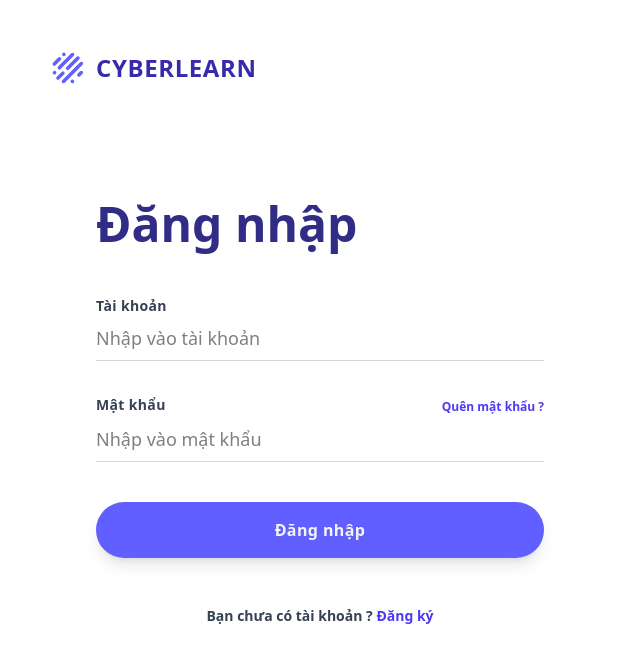
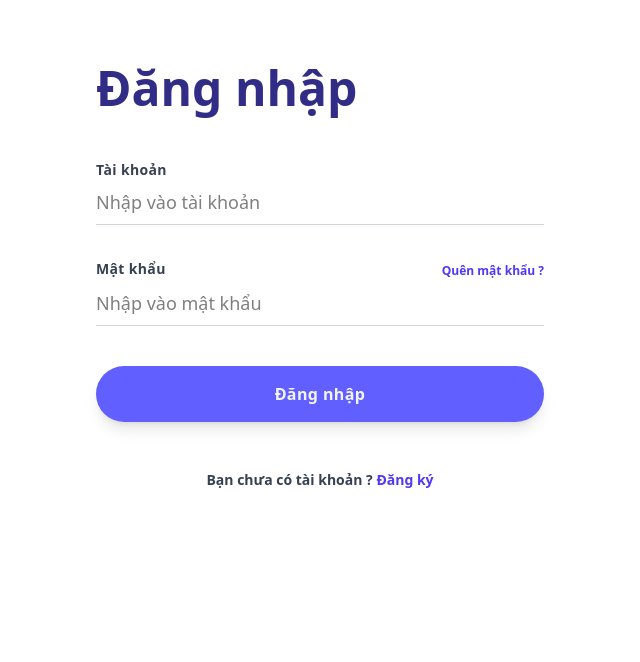
Before and after one commit to kientrdoan/Frontend_BookTicket, a React (Vite) app: page /login in a window 1280 px wide. Shown: the top 662 px of the page, without its empty margins (0-640 px from the left). Built offline with nearby package versions, Linux system fonts and the light colour scheme.

Commit message:
update UI login

```diff
--- a/src/components/RSlick/MultipleRowSlick.jsx
+++ b/src/components/RSlick/MultipleRowSlick.jsx
@@ -4,7 +4,10 @@ import styleSlick from "./MultipleRowSlick.module.css";
 import Film from "../film/Film";
 import Film_Flip from "../Film/Film_Flip";
 import { useDispatch, useSelector } from "react-redux";
-import { SET_FILM_DANG_CHIEU, SET_FILM_SAP_CHIEU } from "../../redux/actions/types/QuanLyPhimType";
+import {
+  SET_FILM_DANG_CHIEU,
+  SET_FILM_SAP_CHIEU,
+} from "../../redux/actions/types/QuanLyPhimType";
 
 function SampleNextArrow(props) {
   const { className, style, onClick } = props;
@@ -29,17 +32,18 @@ function SamplePrevArrow(props) {
 }
 
 const MultipleRowSlick = (props) => {
-  const dispatch = useDispatch()
-  const {dangChieu,sapChieu} = useSelector(state => state.QuanLyPhimReducer);
+  const dispatch = useDispatch();
+  const { dangChieu, sapChieu } = useSelector(
+    (state) => state.QuanLyPhimReducer
+  );
 
-  let activeClassDC = dangChieu===true ? 'active_Film' : 'none_active_Film';
-  let activeClassSC = sapChieu === true ? 'active_Film' : 'none_active_Film';
-
+  let activeClassDC = dangChieu === true ? "active_Film" : "none_active_Film";
+  let activeClassSC = sapChieu === true ? "active_Film" : "none_active_Film";
 
   const renderFilms = () => {
     return props.arrFilm.slice(0, 12).map((item, index) => {
       return (
-        <div className="mt-2" key={index}>
+        <div className='mt-2' key={index}>
           <Film_Flip phim={item}></Film_Flip>
         </div>
       );
@@ -62,6 +66,7 @@ const MultipleRowSlick = (props) => {
 
   return (
     <div>
+      <div className="flex justify-center">
         <button
           className={`${styleSlick[activeClassDC]} px-8 py-3 font-semibold rounded bg-gray-800 text-white mr-2`}
           onClick={() => {
@@ -81,6 +86,8 @@ const MultipleRowSlick = (props) => {
         >
           PHIM SẮP CHIẾU
         </button>
+      </div>
+
       <Slider {...settings}>{renderFilms()}</Slider>
     </div>
   );
--- a/src/pages/Login.jsx
+++ b/src/pages/Login.jsx
@@ -32,44 +32,6 @@ export default function Login(props) {
       onSubmit={formik.handleSubmit}
       className='lg:w-1/2 xl:max-w-screen-sm'
     >
-      <div className='py-12 bg-indigo-100 lg:bg-white flex justify-center lg:justify-start lg:px-12'>
-        <div className='cursor-pointer flex items-center'>
-          <div>
-            <svg
-              className='w-10 text-indigo-500'
-              xmlns='http://www.w3.org/2000/svg'
-              xmlnsXlink='http://www.w3.org/1999/xlink'
-              version='1.1'
-              id='Layer_1'
-              x='0px'
-              y='0px'
-              viewBox='0 0 225 225'
-              style={{ enableBackground: "new 0 0 225 225" }}
-              xmlSpace='preserve'
-            >
-              <style
-                type='text/css'
-                dangerouslySetInnerHTML={{
-                  __html:
-                    "\n                                    .st0{fill:none;stroke:currentColor;stroke-width:20;stroke-linecap:round;stroke-miterlimit:3;}\n                                ",
-                }}
-              />
-              <g transform='matrix( 1, 0, 0, 1, 0,0) '>
-                <g>
-                  <path
-                    id='Layer0_0_1_STROKES'
-                    className='st0'
-                    d='M173.8,151.5l13.6-13.6 M35.4,89.9l29.1-29 M89.4,34.9v1 M137.4,187.9l-0.6-0.4     M36.6,138.7l0.2-0.2 M56.1,169.1l27.7-27.6 M63.8,111.5l74.3-74.4 M87.1,188.1L187.6,87.6 M110.8,114.5l57.8-57.8'
-                  />
-                </g>
-              </g>
-            </svg>
-          </div>
-          <div className='text-2xl text-indigo-800 tracking-wide ml-2 font-semibold'>
-            CYBERLEARN
-          </div>
-        </div>
-      </div>
       <div className='mt-10 px-12 sm:px-24 md:px-48 lg:px-12 lg:mt-16 xl:px-24 xl:max-w-2xl'>
         <h2
           className='text-center text-4xl text-indigo-900 font-display font-semibold lg:text-left xl:text-5xl
```
Lines whose indentation alone changed are shown as unchanged.
